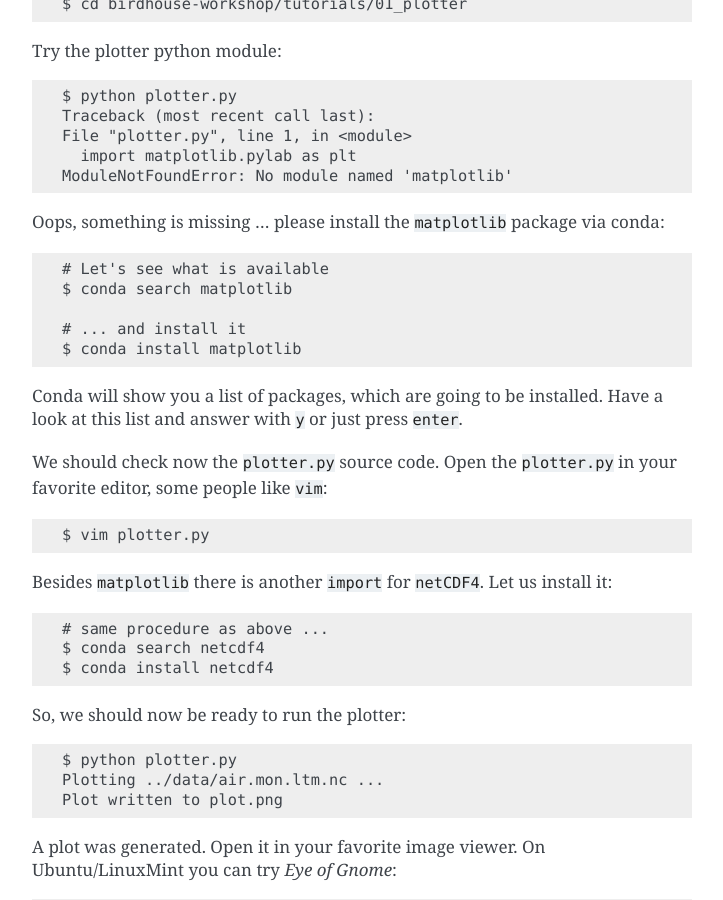
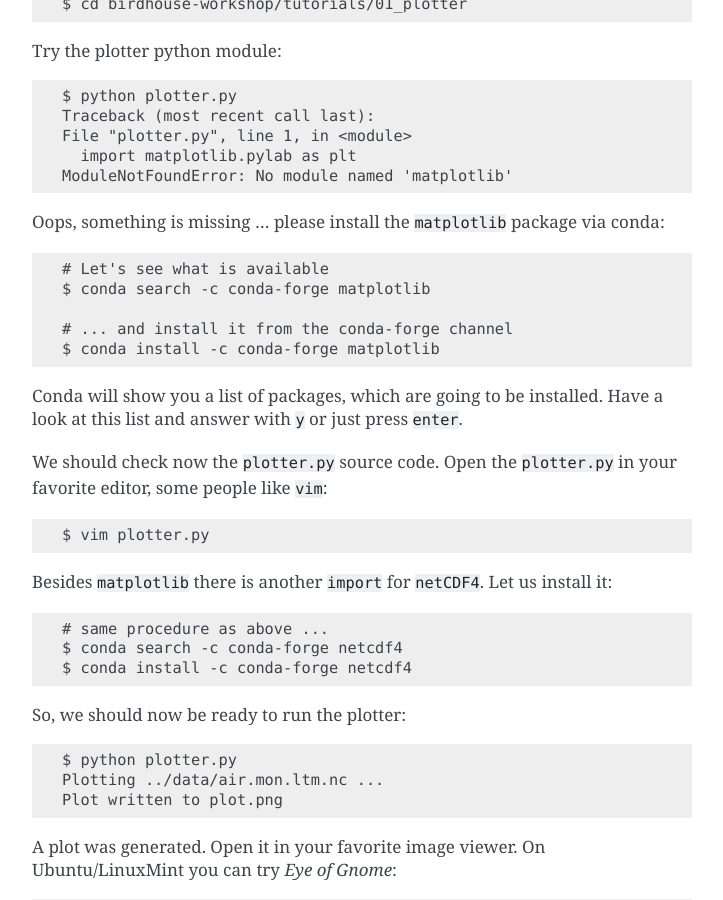
Before and after one commit to bird-house/birdhouse-workshop, a Sphinx documentation site: the page built from docs/source/basics/plotter.rst, in a window 1280 px wide and 900 px high, scrolled down 674 px. Shown: the whole window, without its empty margins (388-1111 px from the left). Built offline with Sphinx 7.4.7, drawn with Linux system fonts in a browser that asks for light colours.

Commit message:
using conda-forge channel

```diff
--- a/docs/source/basics/plotter.rst
+++ b/docs/source/basics/plotter.rst
@@ -40,10 +40,10 @@ Try the plotter python module::
 Oops, something is missing ... please install the ``matplotlib`` package via conda::
 
     # Let's see what is available
-    $ conda search matplotlib
+    $ conda search -c conda-forge matplotlib
 
-    # ... and install it
-    $ conda install matplotlib
+    # ... and install it from the conda-forge channel
+    $ conda install -c conda-forge matplotlib
 
 Conda will show you a list of packages, which are going to be installed.
 Have a look at this list and answer with ``y`` or just press ``enter``.
@@ -57,8 +57,8 @@ Besides ``matplotlib`` there is another ``import`` for ``netCDF4``.
 Let us install it::
 
     # same procedure as above ...
-    $ conda search netcdf4
-    $ conda install netcdf4
+    $ conda search -c conda-forge netcdf4
+    $ conda install -c conda-forge netcdf4
 
 So, we should now be ready to run the plotter::
 
```
